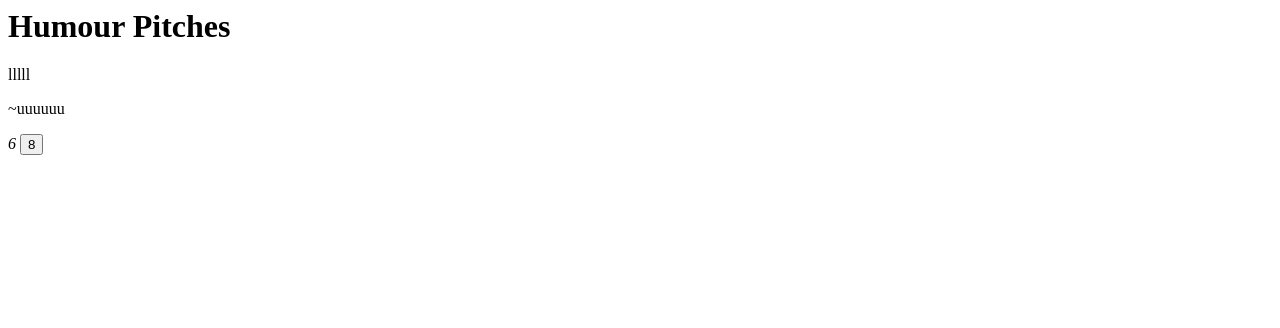
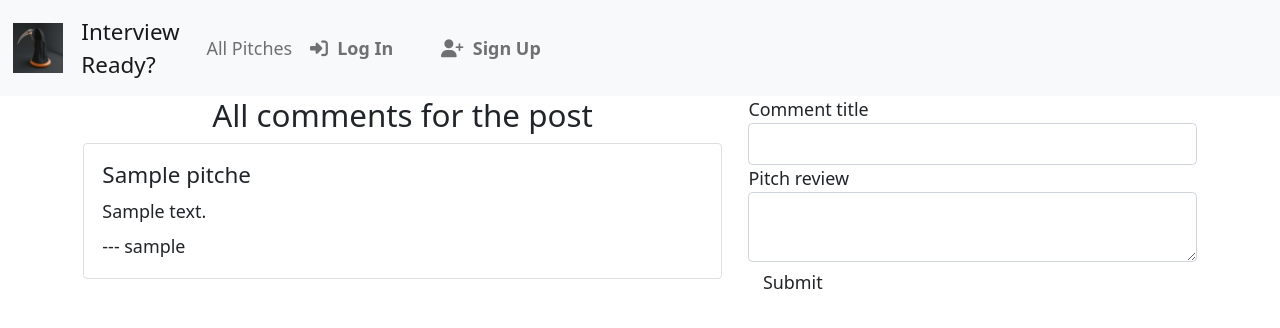
Before and after one commit to Miss-Faith/Interview-Ready, a Flask app: template app/templates/comment.html in a window 1280 px wide. Shown: the top 328 px of the page. Run offline with Flask 2, Linux system fonts and the light colour scheme; the template is opened without the code that fills it: values named after a table or form of the project are taken from there, others are empty; tables that the repository leaves empty hold one stand-in row (Sample ...); some libraries are stand-ins or nearby versions.

Commit message:
update comment page

```diff
--- a/app/__init__.py
+++ b/app/__init__.py
@@ -1,4 +1,5 @@
 from flask import Flask
+from flask_bootstrap import Bootstrap
 from config import config_options
 from flask_sqlalchemy import SQLAlchemy
 from flask_login import LoginManager
@@ -11,6 +12,7 @@ login_manager.login_view = 'auth.login'
 mail = Mail()
 photos = UploadSet('photos',IMAGES)
 
+bootstrap = Bootstrap()
 db = SQLAlchemy()
 
 def create_app(config_name):
@@ -20,6 +22,7 @@ def create_app(config_name):
     app.config.from_object(config_options[config_name])
 
     #Initializing Flask Extensions
+    bootstrap.init_app(app)
     login_manager.init_app(app)
     db.init_app(app)
     mail.init_app(app)
--- a/app/templates/comment.html
+++ b/app/templates/comment.html
@@ -1,19 +1,35 @@
+{% extends 'base.html'%}
+{% import 'bootstrap/wtf.html' as wtf %}
+
 {% block content %}
-<div>
-  <h1>Humour Pitches</h1>
-  <div>
-    <div class="col-4" class="card">
-      <div class="card-body">
-        <p class="card-text">lllll</p>
-        <p class="card-text">~uuuuuu</p>
+  <div class="container" id="allcomments" >
+    <div class="row">
+  {% if all_comments %}
+      <div class="col-md-7" >
+        <h3 class="text-center" id="coms">All comments for the post</h3>
+    {% for comment in all_comments %}
+        <div class="card w-90 mb-3" >
+          <div class="card-body">
+            <h5>{{comment.pitch.title}}</h5>
+            <p class="card-title">{{ comment.comment }}</p>
+            <p class="card-text">--- {{comment.user.username}}</p>
+          </div>
+        </div>
+    {% endfor %}
       </div>
-      <div class="card-footer">
-        <div class="container-fluid" id="buttons">
-          <i class="fa-solid fa-thumbs-up">6</i>
-          <button class="btn btn-sm btn-danger" type="button"> <i class="fa-solid fa-thumbs-down" id="downvote"></i> 8 </button>
-        </div>
+      <div class="col-md-5  commentform" >
+        {{wtf.quick_form(form)}}
       </div>
     </div>
+  {%else%}
+    <div class="card w-90 mb-3">
+      <div class="card-body">
+        <p class="card-title">No Comments for this yet for this post. Be the first to comment</p>
+      </div>
+    </div>
+    <div class="col-md-5">
+      {{wtf.quick_form(form)}}
+    </div>
+  {%endif%}
   </div>
-</div>
-{% endblock %}
+{% endblock%}
```
Also changed, not shown: app/templates/categories.html (+2 -5 lines), app/templates/email/welcome_user copy.txt (renamed from app/templates/email/welcome_user.txt), 2 other files.
